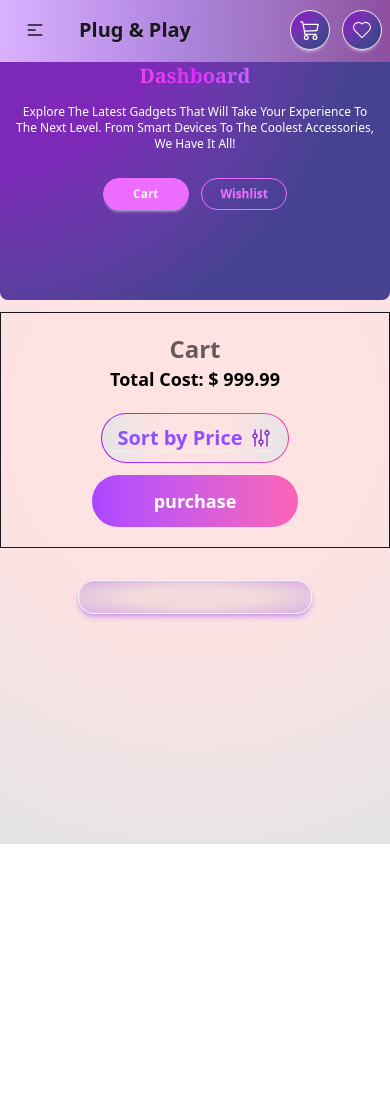
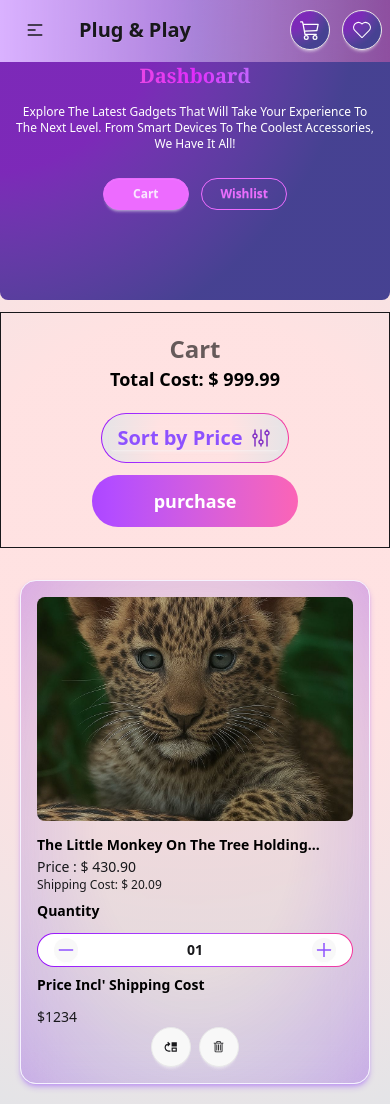
Before and after one commit to rakib-hasan-78/price-cart, a React (Vite) app: page /dashboard in a window 390 px wide. Before the commit the page ends 844 px from the top, so only its background shows below. Built offline with nearby package versions, Linux system fonts and the light colour scheme; a web font is replaced by a local one.

Commit message:
sm device responsive slected product card done

```diff
--- a/src/Components/SelectedCart/SelectedCart.jsx
+++ b/src/Components/SelectedCart/SelectedCart.jsx
@@ -1,9 +1,103 @@
 import React from 'react';
+import tiger from '../../assets/tiger.jpg';
+import useToggle from '../../Utilities/Hooks/useToggle/useToggle';
+import { AiOutlineMinus } from 'react-icons/ai';
+import { AiOutlinePlus } from 'react-icons/ai';
+import { VscTrash } from "react-icons/vsc";
+import { MdMoveUp } from "react-icons/md";
 
 const SelectedCart = ({tabs}) => {
+    const [asset, setAsset] = useToggle()
     return (
-        <div className='w-8/12 py-4 h-auto flex flex-col items-start justify-center border border-violet-50 shadow-md shadow-violet-600/30 rounded-2xl card-gradient'>
+        <div className='w-full lg:w-8/12 py-4 px-4 h-auto flex flex-col lg:flex-row items-start justify-between border border-violet-50 shadow-md shadow-violet-600/30 rounded-2xl card-gradient'>
+            <div className='xxs:w-full lg:w-6/12 flex flex-col lg:flex-row items-start justify-start xxs:space-x-0 lg:space-x-2.5 xxs:space-y-3 lg:space-y-0'>
+                <div className='xxs:w-full lg:w-30 xxs:h-56 lg:h-30 rounded-lg'>
+                    <img className='rounded-lg object-cover align-middle' src={tiger} />
+                </div>
+                <div className='flex flex-col items-start xxs:space-y-0 lg:space-y-2'>
+                    <h3
+                    onClick={setAsset}
+                    className={`font-semibold xxs:text-sm md:text-base lg:text-lg xl:text-base cursor-pointer text-left text-black leading-6`}
+                    >
+                    {
+                        <span
+                        className={`${asset ? 'line-clamp-none':'line-clamp-1'}`}
+                        >
+                          the little monkey on the tree holding banana
+                        </span>
+                    }
+                    </h3>
+                    <h4 className='xxs:text-sm md:text-base'>price : $ 430.90</h4>
+                    <h5 className='xxs:text-xs md:text-sm lg:text-base'>shipping cost: $ 20.09</h5>
+                </div>
+            </div>
+            {
+                tabs==='cart' && (
+                    <div className='xxs:w-full lg:w-auto flex flex-col xxs:items-start lg:items-center xxs:justify-start lg:justify-center xxs:space-y-3 lg:space-y-6 xxs:my-2 lg:my-0'>
+                        <h3 className='font-semibold xxs:text-sm md:text-base lg:text-lg xl:text-base cursor-pointer text-left text-black'>quantity</h3>
+                        <div className='btn-gradient w-full'>
+                            <div className='w-full bg-white rounded-full flex items-center justify-between px-4 py-1'>
 
+                                <button
+                                className='btn btn-xs btn-circle text-xl min-h-0 h-6 w-6  border-none font-bold text-violet-500 '
+                                type="button">
+                                <AiOutlineMinus />
+                                </button>
+                                <span className='font-semibold xxs:text-sm md:text-base lg:text-lg xl:text-base'>01</span>
+                                <button
+                                className='btn btn-xs btn-circle text-xl min-h-0 h-6 w-6  border-none font-bold text-violet-500 '
+                                type="button"
+                                >
+                                <AiOutlinePlus />
+                                </button>
+                            </div>
+                        </div>
+                    </div>
+                )
+            }
+            {
+                tabs=== 'cart' && (
+                    <div className='w-auto flex flex-col lg:items-center xxs:justify-start lg:justify-center  xxs:space-y-3 lg:space-y-6'>
+                        <h3 className='font-semibold xxs:text-sm md:text-base lg:text-lg xl:text-base cursor-pointer text-left text-black'>price incl' shipping cost</h3>
+                        <span className='xxs:text-sm md:text-base lg:text-lg xl:text-base'>$1234</span>
+                    </div>
+                )
+            }
+            <div className='xxs:w-full lg:w-auto flex space-x-2 items-center justify-center'>
+
+                {
+                    tabs === 'wishlist' ? (
+                        <div className='w-auto xxs:min-h-auto lg:min-h-[120px] flex items-center justify-center flex-wrap'>
+                            <button
+                            className='btn btn-circle'
+                            type="button"
+                            title='Transfer to Cart List'
+                            >
+                            <MdMoveUp />
+                            </button>
+                        </div>
+                    ) :
+                    (
+                        <div className='w-auto xxs:min-h-auto lg:min-h-[120px] inline-flex lg:flex items-center justify-center flex-wrap'>
+                            <button
+                            className='btn btn-circle'
+                            type="button"
+                            title='Move to Wish List!'
+                            >
+                            <MdMoveUp />
+                            </button>
+                        </div>
+                    )
+                }
+                <div className='w-auto xxs:min-h-auto lg:min-h-[120px] flex items-center justify-center flex-wrap'>
+                    <button
+                    className='btn btn-circle'
+                    type="button"
+                    >
+                        <VscTrash />
+                    </button>
+                </div>
+            </div>
         </div>
     );
 };
--- a/src/Pages/Dashboard/Dashboard.jsx
+++ b/src/Pages/Dashboard/Dashboard.jsx
@@ -47,7 +47,7 @@ const Dashboard = () => {
             }
           </Hero>
           <Ribbon tabs={tabs} />
-          <SelectedProduct />
+          <SelectedProduct tabs={tabs} />
         </>
     );
 };
```
Also changed, not shown: src/Pages/Home/Home.jsx (line endings or trailing spaces), src/assets/tiger.jpg (added).
